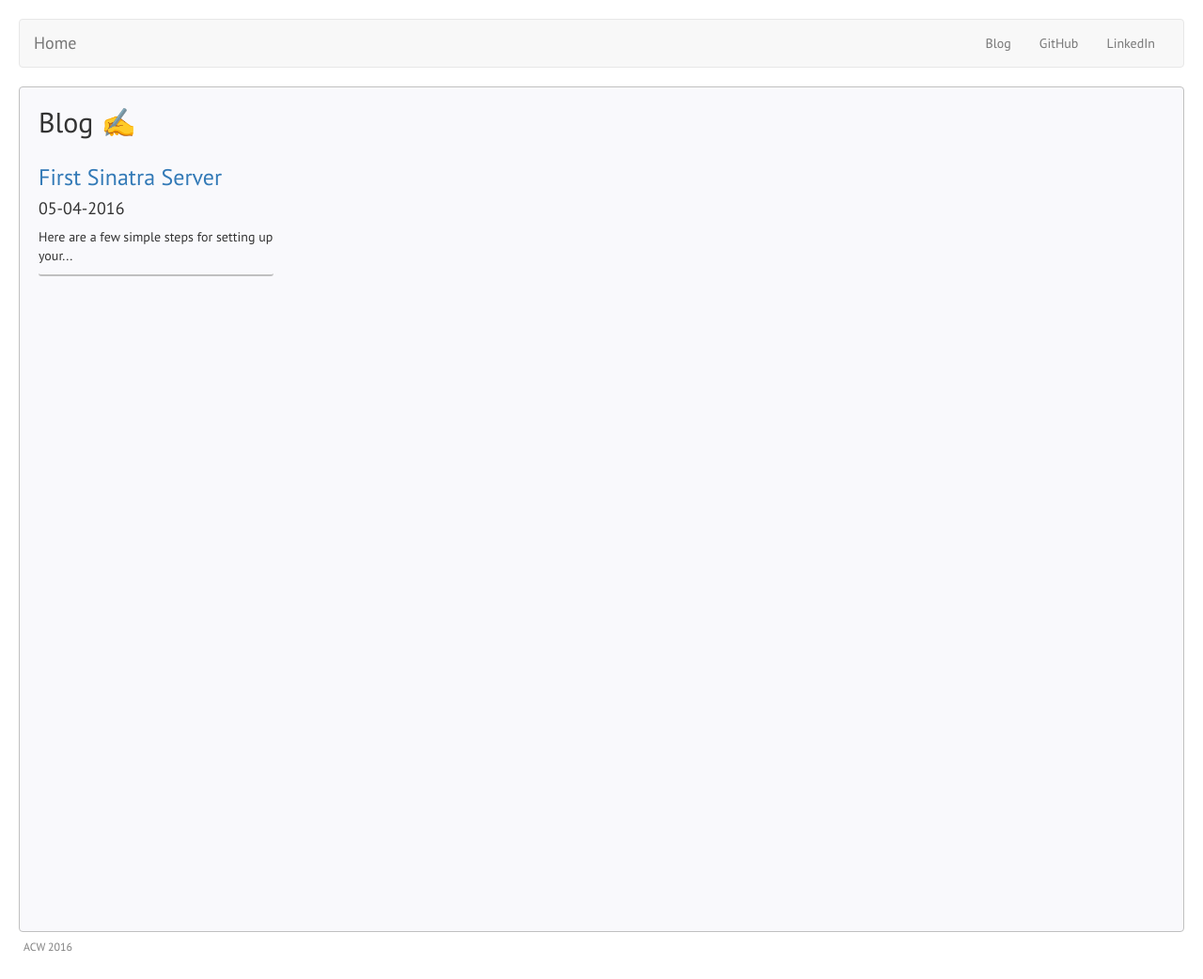
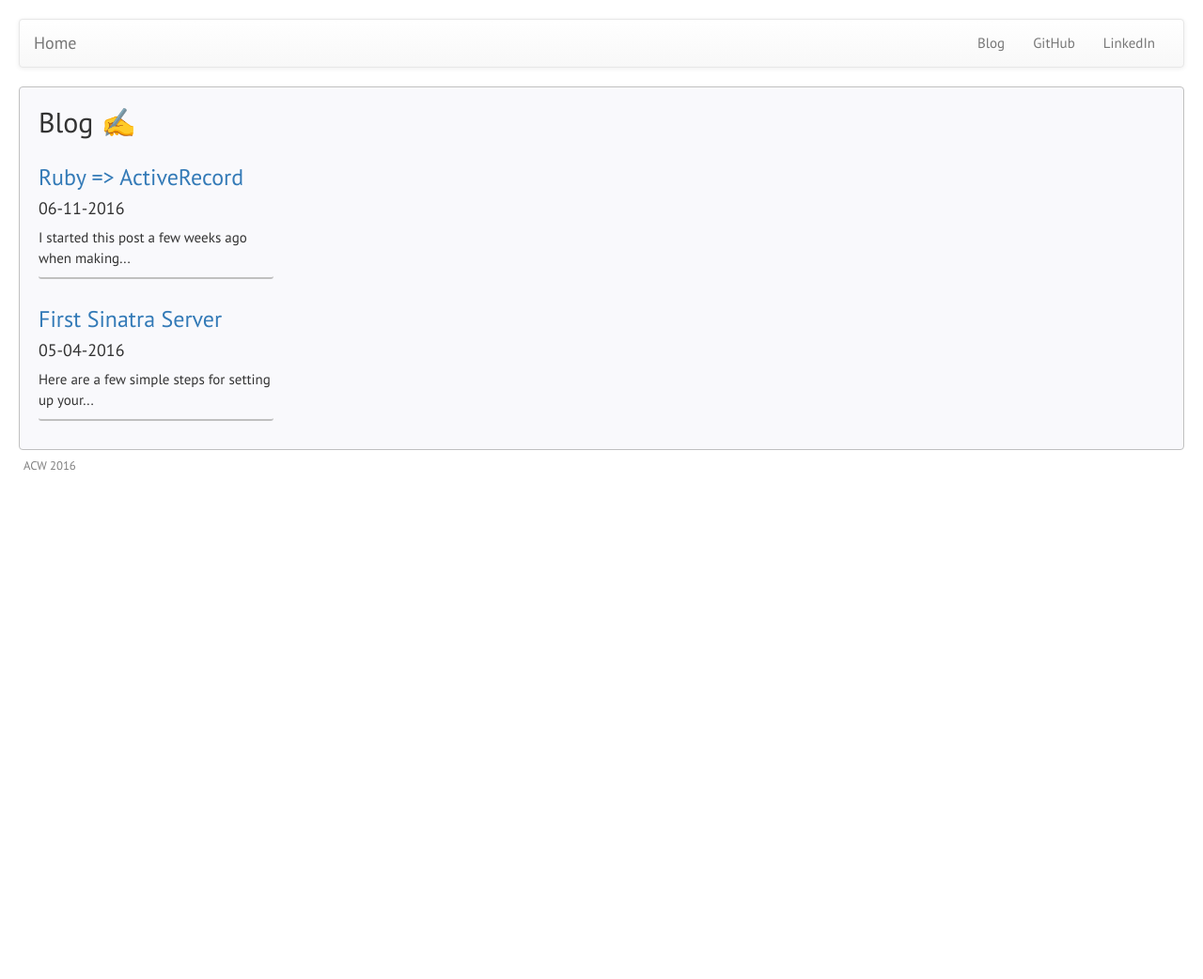
Before and after one commit to AnnaCW/AnnaCW.github.io, a Jekyll site: the page built from blog.html, in a window 1280 px wide. Shown: the whole page at 94% size. Built offline with Jekyll 4.4.1, drawn with Linux system fonts in a browser that asks for light colours; after the commit the page ends 900 px from its top, so only the background shows below that.

Commit message:
active record blog post

```diff
--- a/_drafts/draft-post-css.html
+++ b/_drafts/draft-post-css.html
@@ -1,7 +1,7 @@
 ---
 title: Bootstrap Basics
 layout: posts
-date:
+date: 2015-05-20
 ---
 
 <section>
--- a/_includes/footer.html
+++ b/_includes/footer.html
@@ -1,3 +1,5 @@
+      <!-- Latest compiled and minified JavaScript -->
+      <script src="https://maxcdn.bootstrapcdn.com/bootstrap/3.3.6/js/bootstrap.min.js" integrity="sha384-0mSbJDEHialfmuBBQP6A4Qrprq5OVfW37PRR3j5ELqxss1yVqOtnepnHVP9aJ7xS" crossorigin="anonymous"></script>
     </body>
   <footer>
     <small> ACW 2016 </small>
--- a/_includes/header.html
+++ b/_includes/header.html
@@ -2,7 +2,13 @@
 <html>
   <head>
     <title>{{ site.title }}</title>
-    <link rel ="stylesheet" href="https://maxcdn.bootstrapcdn.com/bootstrap/3.3.6/css/bootstrap.min.css">
+
+            <!-- Latest compiled and minified CSS -->
+        <link rel="stylesheet" href="https://maxcdn.bootstrapcdn.com/bootstrap/3.3.6/css/bootstrap.min.css" integrity="sha384-1q8mTJOASx8j1Au+a5WDVnPi2lkFfwwEAa8hDDdjZlpLegxhjVME1fgjWPGmkzs7" crossorigin="anonymous">
+
+        <!-- Optional theme -->
+        <link rel="stylesheet" href="https://maxcdn.bootstrapcdn.com/bootstrap/3.3.6/css/bootstrap-theme.min.css" integrity="sha384-fLW2N01lMqjakBkx3l/M9EahuwpSfeNvV63J5ezn3uZzapT0u7EYsXMjQV+0En5r" crossorigin="anonymous">
+
     <link href="/css/styles.css" rel="stylesheet">
     <link href='https://fonts.googleapis.com/css?family=PT+Sans:400,700' rel='stylesheet' type='text/css'>
     <link href='https://fonts.googleapis.com/css?family=Lato:400,300' rel='stylesheet' type='text/css'>
--- /dev/null
+++ b/_posts/2016-06-11-active-record.html
@@ -0,0 +1,91 @@
+---
+title: Ruby => ActiveRecord
+layout: posts
+date: 2016-06-11
+---
+
+<section>
+
+<p> I started this post a few weeks ago when making the transition from Ruby to
+  Rails and ActiveRecord. The ActiveRecord documentation is excellent, but I found
+  it helpful at the beginning to run through a few ActiveRecord examples with
+  their Ruby equivalents. The examples below convert Ruby code I wrote in past
+  to ActiveRecord.
+</p>
+
+<p>
+</br>
+</p>
+
+<p><b>Ruby <code> select </code> can often be replaced by <code> where:</code></b></p>
+<p>Ruby:</br>
+  <code> Item.all.select do {|item| item.unit_price == price } </code></p>
+
+ActiveRecord:</br>
+
+  <code> Item.where(unit_price: price)</code>
+
+</p>
+
+<p>
+</br>
+</p>
+
+<p><b>Here ActiveRecord <code> order </code> replaces <code> sort_by: </code></b></p>
+
+<p>Ruby:</br>
+<code> Item.all.sort_by do { |item| item.unit_price } </code></p>
+
+<p>ActiveRecord:</br>
+<code> order(:unit_price)</code></p>
+-----
+<p>Ruby:</br>
+<code> Item.all.sort_by do {|item| item.unit_price}.reverse </code></p>
+
+<p>ActiveRecord:</br>
+<code> Item.order(unit_price: :desc) </code></p>
+----
+<p>Ruby:</br>
+<code>  Item.all.sort_by {|item| item.name} </code></p>
+
+<p>ActiveRecord:</br>
+<code>  Item.order(:name) </code>
+</p>
+
+<p>
+</br>
+</p>
+
+<p><b> ActiveRecord <code> pluck </code> returns an entire column, replacing <code> map </code> in this example:</br></b></p>
+  <p> <code> Item.all.map { |item| item.unit_price } </code></p>
+
+  <p>  <code>  Item.pluck(:unit_price) </code></p>
+
+<p>
+</br>
+</p>
+
+<p><b> Methods for returning an average become much more concise in ActiveRecord:</b></p>
+
+<p><code> (Item.all.map { |item| item.unit_price }).reduce(:+) / all_prices.count </code></p>
+
+<p><code> Item.average(:unit_price) </code></p>
+
+</p>
+
+<p>
+</br>
+</p>
+
+<p><b> "Grouping by" is also much easier in ActiveRecord.</b> Note, though, that
+  these methods don't return exactly the same thing.</p>
+
+<p><code> Invoice.all.group_by {|invoice| invoice.status}.map {|key, value| {key => value.length} } </br>
+ => [{"paid"=>2}, {"unpaid"=>2}, {"past due"=>1}] </code><p>
+
+<p><code> Item.group(:status).count </br>
+  => "paid"=>2, "unpaid"=>2, "past due"=>1 </code></p>
+<p>
+
+<p><b><a href="http://guides.rubyonrails.org/active_record_querying.html">Link to the docs</b></a>
+</section>
--- a/css/styles.css
+++ b/css/styles.css
@@ -1,6 +1,7 @@
 
 body {
   font-family: 'PT Sans', sans-serif;
+  font-size: 15px;
   padding: 20px;
 }
 
@@ -31,6 +32,7 @@ footer {
   color: rgba(255, 255, 255, .6);
   font-family: 'Lato', sans-serif;
   font-weight: 300;
+
 }
 
 h1 {
@@ -38,6 +40,11 @@ h1 {
   font-weight: 300;
   font-size: 40px;
   text-align: center;
+}
+
+#sub_title {
+  text-align: center;
+  font-size: 20px;
 }
 
 .main {
@@ -51,7 +58,7 @@ h1 {
 
 .pages {
   width: auto;
-  height: 900px;
+  height: auto;
   background-color: rgba(235, 235, 245, .3);
   border: 1px solid silver;
   border-radius: 4px;
@@ -70,6 +77,7 @@ section.post_listing {
 
 /******BLOG POSTS****/
 
+
 .large-image {
   height: 70%;
   width: 70%;
@@ -80,16 +88,18 @@ section.post_listing {
 }
 
 section.post_header {
-  width: 80%;
-  margin: 30px 20px;
+  width: 90%;
+  margin-bottom: 20px;
   border-bottom: 2px solid silver;
   border-radius: 3px;
 }
 
 
 .blog_post {
-  width: auto;
-  margin: 10px;
+  width: 80%;
+  height: auto;
+  margin: 30px;
+  align-content: center;
 }
 
 li.last-line {
```
